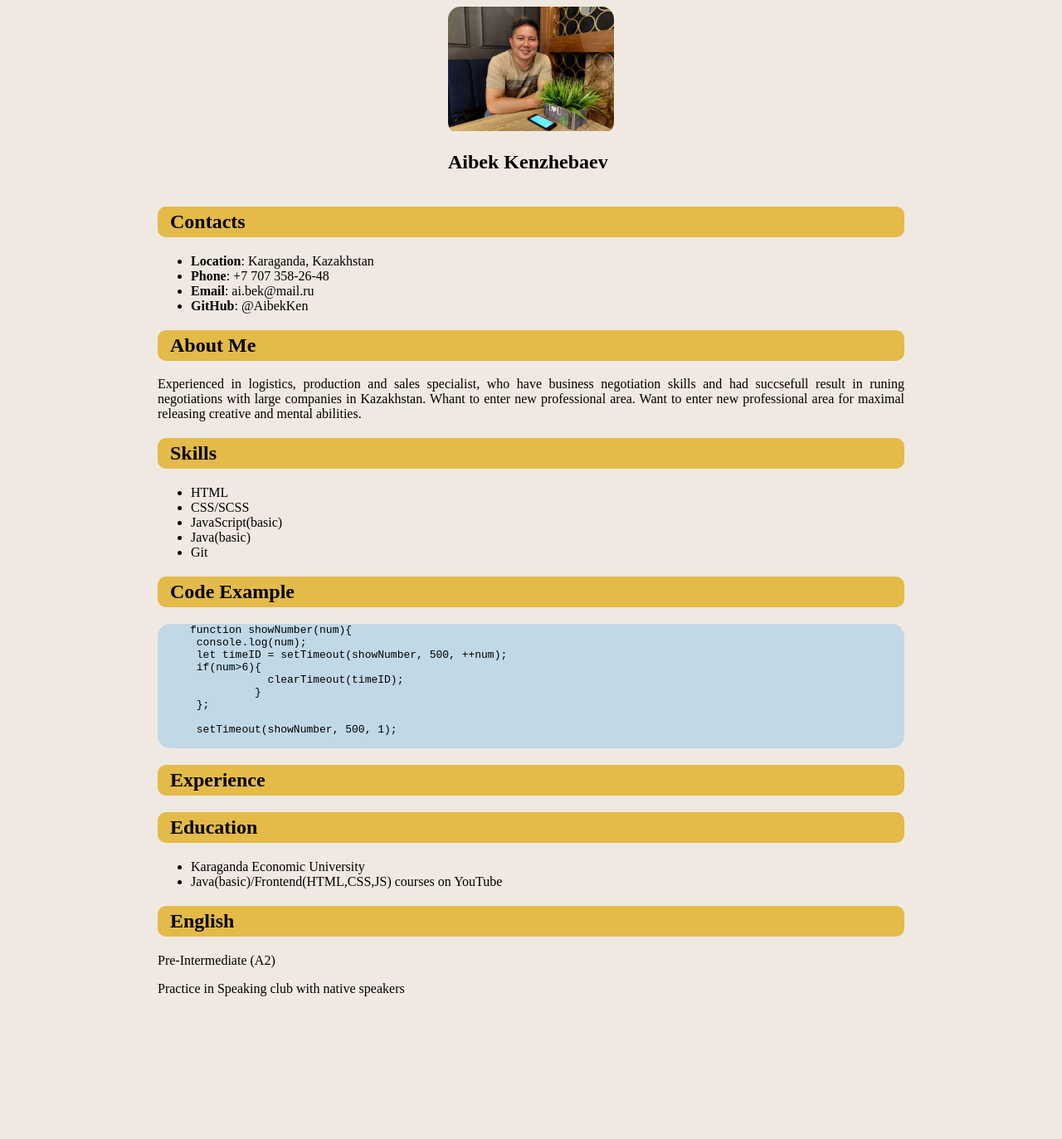
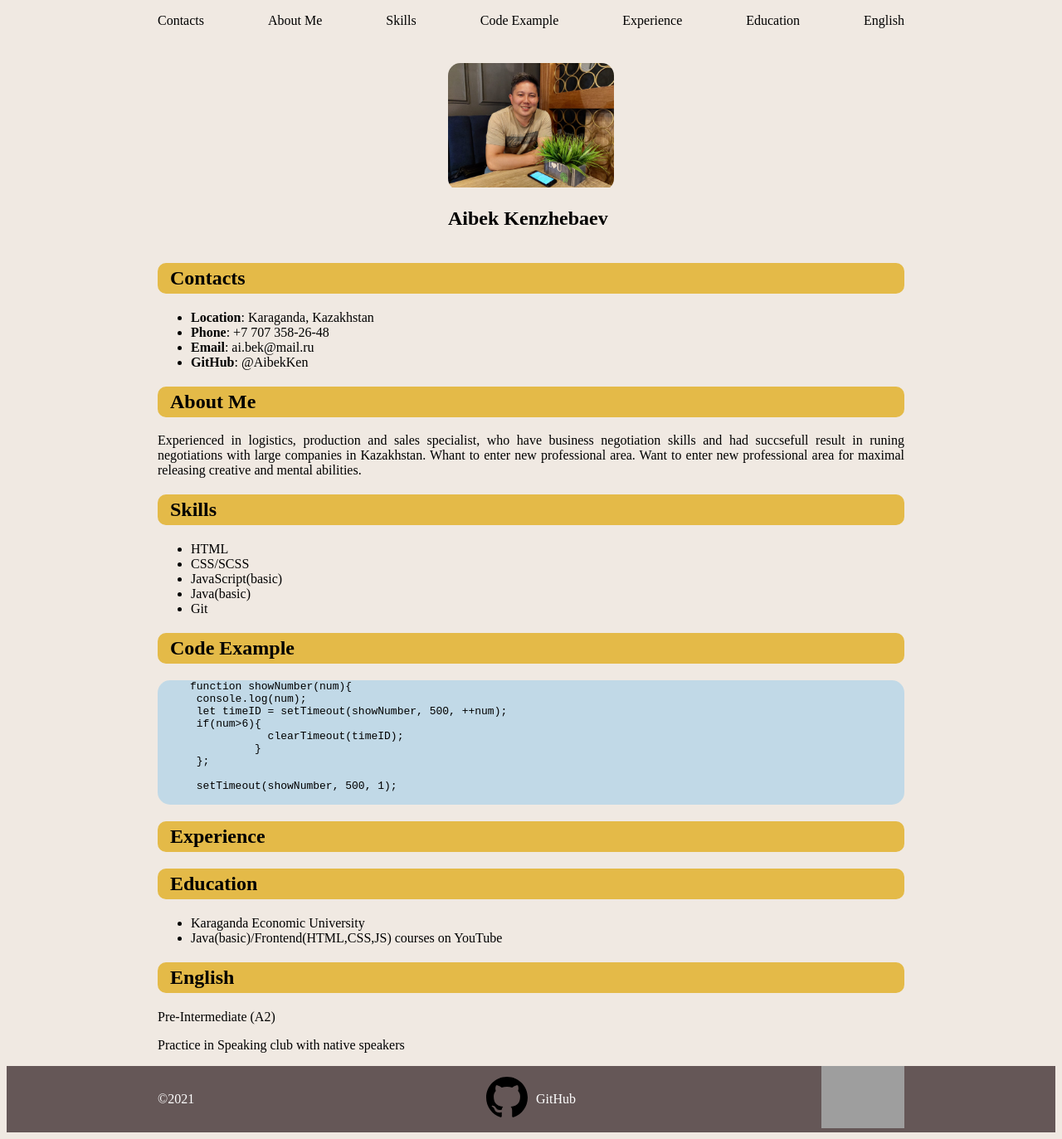
Before and after one commit to AibekKen/rsschool-cv, a plain HTML site: page index.html in a window 1280 px wide. Shown: the whole page at 83% size. Before the commit the page ends 1217 px from the top, so only its background shows below. Drawn offline with Linux system fonts and the light colour scheme; grey boxes are pictures that could not be loaded.

Commit message:
feat: add header and footer

```diff
--- a/index.html
+++ b/index.html
@@ -11,8 +11,23 @@
 
 <body>
    <div class="wrapper">
+
+      <header class="header">
+         <div class="container">
+            <nav class="header__menu">
+               <ul class="header__list">
+                  <li><a href="#contacts">Contacts</a></li>
+                  <li><a href="#aboutme">About Me</a></li>
+                  <li><a href="#skills">Skills</a></li>
+                  <li><a href="#code">Code Example</a></li>
+                  <li><a href="#experience">Experience</a></li>
+                  <li><a href="#education">Education</a></li>
+                  <li><a href="#english">English</a></li>
+               </ul>
+            </nav>
+         </div>
+      </header>
       <main class="cv">
-
          <section class="cv-title">
             <div class="container">
                <div class="image">
@@ -21,9 +36,7 @@
                <h1>Aibek Kenzhebaev</h1>
             </div>
          </section>
-
-
-         <section class="cv-contacts">
+         <section class="cv-contacts" id="contacts">
             <div class="container">
                <h2 class="title">
                   Contacts
@@ -43,9 +56,7 @@
                </ul>
             </div>
          </section>
-
-
-         <section class="cv-aboutMe">
+         <section class="cv-aboutMe" id="aboutme">
             <div class="container">
                <h2 class="cv-aboutMe__title title">About Me
                </h2>
@@ -59,9 +70,7 @@
                </div>
             </div>
          </section>
-
-
-         <section class="cv-skills">
+         <section class="cv-skills" id="skills">
             <div class="container">
                <h2 class="cv-skills__title title">Skills</h2>
                <ul class="cv-skills__list list">
@@ -76,7 +85,7 @@
                </ul>
             </div>
          </section>
-         <section class="cv-code">
+         <section class="cv-code" id="code">
             <div class="container">
                <h2 class="cv-code__title title">Code Example
 
@@ -94,14 +103,14 @@
          </pre>
             </div>
          </section>
-         <section class="cv-experience">
+         <section class="cv-experience" id="experience">
             <div class="container">
                <h2 class="cv-experience__title title">
                   Experience
                </h2>
             </div>
          </section>
-         <section class="cv-education">
+         <section class="cv-education" id="education">
             <div class="container">
                <h2 class="cv-education__title title">
                   Education
@@ -114,7 +123,7 @@
                </ul>
             </div>
          </section>
-         <section class="cv-english">
+         <section class="cv-english" id="english">
             <div class="container">
                <h2 class="cv-english__title title">
                   English
@@ -124,9 +133,33 @@
                <p>Practice in Speaking club with native speakers</p>
             </div>
          </section>
-
-
       </main>
+      <footer class="footer">
+         <div class="container">
+            <div class="footer__row">
+               <div class="footer__column footer__column_1">
+                  <div class="footer__title">
+                     &COPY;2021
+                  </div>
+               </div>
+               <div class="footer__column footer__column_2">
+                  <a href="https://github.com/AibekKen" class="footer__github" target="_blank">
+                     <div class="github__logo logo">
+                        <img src="github.svg" alt="icon GitHub">
+                     </div>
+                     <span class="footer__title">GitHub</span>
+                  </a>
+               </div>
+               <div class="footer__column footer__column_3">
+                  <a href="https://rs.school/js/" class="footer__rsschool" target="_blank">
+                     <div class="rsschool__logo logo">
+                        <img src="https://rs.school/images/rs_school_js.svg" alt="RSSchool logo">
+                     </div>
+                  </a>
+               </div>
+            </div>
+         </div>
+      </footer>
    </div>
 
 </body>
--- a/style.css
+++ b/style.css
@@ -5,6 +5,7 @@ body {
 .wrapper {
    width: 100%;
 }
+
 .cv {
 }
 .cv-title {
@@ -14,6 +15,35 @@ body {
    max-width: 900px;
    margin: 0 auto;
 }
+
+a {
+   text-decoration: none;
+}
+.header {
+   height: 60px;
+}
+.container {
+}
+.header__menu {
+}
+.header__list {
+   display: flex;
+   justify-content: space-between;
+   padding: 0;
+   color: #000;
+}
+
+.header__list li {
+   list-style-type: none;
+}
+
+.header__list li a {
+   color: #000;
+}
+.header__list li a:hover {
+   text-decoration: underline;
+}
+
 .image {
    flex: 0 1 50%;
    width: 200px;
@@ -41,47 +71,74 @@ body {
    bottom: 0;
    left: 0;
 }
-.cv-contacts__list {
-}
-.list {
-}
+
 .list span {
    font-weight: 700;
 }
-.cv-aboutMe {
-}
-.cv-aboutMe__title {
-}
-.cv-aboutMe__text {
-}
+
 .text {
    text-align: justify;
 }
-.cv-skills {
-}
-.cv-skills__title {
-}
-.cv-skills__list {
-}
-.cv-code {
-}
-.cv-code__title {
-}
+
 .cv-code__code {
    background-color: rgba(156, 204, 235, 0.551);
    border-radius: 15px;
 }
-.cv-experience {
+
+.footer {
+   background: rgb(101, 87, 87);
+   padding: 0 20px;
 }
-.cv-experience__title {
+
+.footer__row {
+   display: flex;
+   height: 80px;
+   align-items: center;
 }
-.cv-education {
+
+.footer__column {
+   flex: 0 1 33.33%;
 }
-.cv-education__title {
+
+.footer__column_2 {
+   display: flex;
+   justify-content: center;
 }
-.cv-education__list {
+
+.footer__column_3 {
+   display: flex;
+   justify-content: flex-end;
 }
-.cv-english {
+
+.footer__title {
+   color: #fff;
 }
-.cv-english__title {
+
+.footer__github {
+   display: flex;
+   align-items: center;
+   color: #fff;
+   text-decoration: none;
 }
+
+.logo {
+   width: 100px;
+}
+
+.logo img {
+   width: 100%;
+}
+
+.footer__rsschool {
+}
+.rsschool__logo {
+}
+
+.github__logo {
+   width: 50px;
+   margin: 0 10px 0 0;
+}
+
+.github__logo img {
+   width: 100%;
+}
```
Also changed, not shown: git.png (added), github.svg (added).
